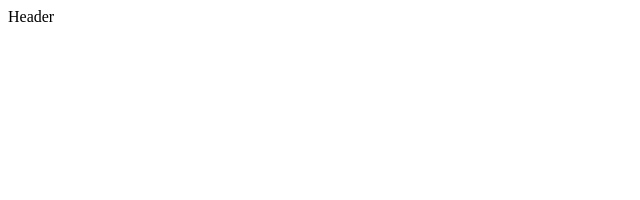
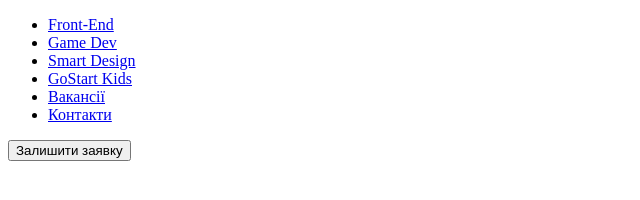
Before and after one commit to idea-studio2015/hakaton-09-10, a plain HTML site: page src/html/header.html in a window 1280 px wide. Shown: the whole page, without its empty margins (0-640 px from the left). Drawn offline with Linux system fonts and the light colour scheme.

Commit message:
added html-header and img-header

```diff
--- a/src/html/header.html
+++ b/src/html/header.html
@@ -1 +1,25 @@
-<p>Header</p>
+<!DOCTYPE html>
+<html lang="en">
+<head>
+    <meta charset="UTF-8">
+    <meta name="viewport" content="width=device-width, initial-scale=1.0">
+    <meta http-equiv="X-UA-Compatible" content="ie=edge">
+    <title>Document</title>
+</head>
+<body>
+    <header class="header">
+        <nav class="nav">
+            <a class="logo" href="#"></a>
+            <ul class="nav__list list">
+                <li class="nav__item"><a href="#" class="nav__link link">Front-End</a></li>
+                <li class="nav__item"><a href="#" class="nav__link link">Game Dev</a></li>
+                <li class="nav__item"><a href="#" class="nav__link link">Smart Design</a></li>
+                <li class="nav__item"><a href="#" class="nav__link link">GoStart Kids</a></li>
+                <li class="nav__item"><a href="#" class="nav__link link">Вакансії</a></li>
+                <li class="nav__item"><a href="#" class="nav__link link">Контакти</a></li>
+            </ul>
+            <button class="header-btn">Залишити заявку</button>
+        </nav>
+    </header>
+</body>
+</html>
```
Also changed, not shown: src/images/bcg-header_1920x967.jpg (added), src/images/bcg-header_320x559.jpg (added), src/images/bcg-header_320x559@2x.jpg (added), src/images/bcg-header_768x600.jpg (added), src/images/bcg-header_768x600@2x.jpg (added), src/images/icons/svg/Logo_143x37.svg (added), 1 other file.
